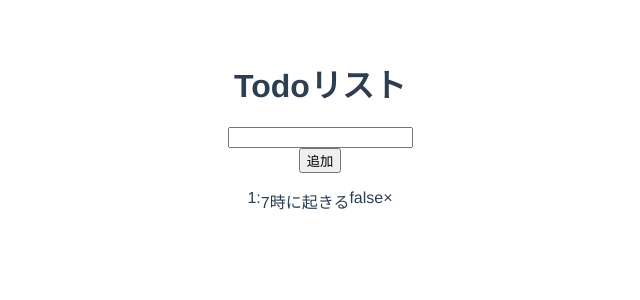
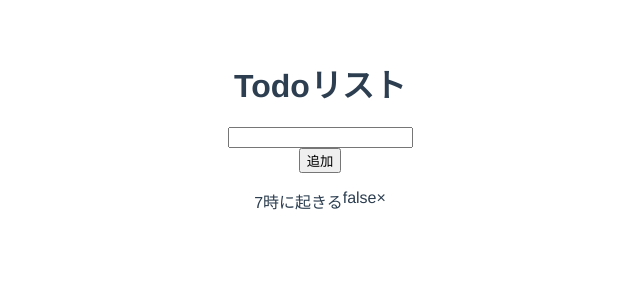
Before and after one commit to watsuyo/vue-sample-todo-app, a Vue app: page / in a window 1280 px wide. Shown: the top 300 px of the page, without its empty margins (320-960 px from the left). Built offline with nearby package versions, Linux system fonts and the light colour scheme.

Commit message:
feat: uid & createdAt

```diff
--- a/src/components/TodoItem.vue
+++ b/src/components/TodoItem.vue
@@ -1,6 +1,5 @@
 <template>
   <div class="todo-item">
-    <p>{{ todo.id }}:</p>
     <p>{{ todo.title }}</p>
     <p>{{ todo.isDone }}</p>
     <p @click="deleteTodo">×</p>
--- a/src/views/Index.vue
+++ b/src/views/Index.vue
@@ -16,6 +16,13 @@ import InputTodo from '@/components/InputTodo.vue'
 import TodoItemList from '@/components/TodoItemList.vue'
 import { Todo } from '../../types'
 
+interface Data {
+  uid: string
+  title: string
+  isDone: boolean
+  createdAt: Date | null
+}
+
 export default Vue.extend({
   components: {
     TodoItemList,
@@ -26,9 +33,10 @@ export default Vue.extend({
     return {
       todoList: [
         {
-          id: 1,
+          uid: 'bp0m4jl4a08',
           title: '7時に起きる',
-          isDone: false
+          isDone: false,
+          createdAt: new Date()
         }
       ]
     }
@@ -36,12 +44,18 @@ export default Vue.extend({
 
   methods: {
     addTodo(newTodo: string) {
-      const newIndex = this.todoList.length + 1
-      this.todoList.push({ id: newIndex, title: newTodo, isDone: false })
+      this.todoList.push({
+        uid: Math.floor(Math.random() * 100000000000000000).toString(36),
+        title: newTodo,
+        isDone: false,
+        createdAt: new Date()
+      })
     },
 
     deleteTodo(selectedTodo: Todo) {
-      this.todoList = this.todoList.filter(todo => todo.id !== selectedTodo.id)
+      this.todoList = this.todoList.filter(
+        todo => todo.uid !== selectedTodo.uid
+      )
     }
   }
 })
--- a/types.ts
+++ b/types.ts
@@ -1,5 +1,6 @@
 export interface Todo {
-  id: number
+  uid: string
   title: string
   isDone: boolean
+  createdAt: Date
 }
```
